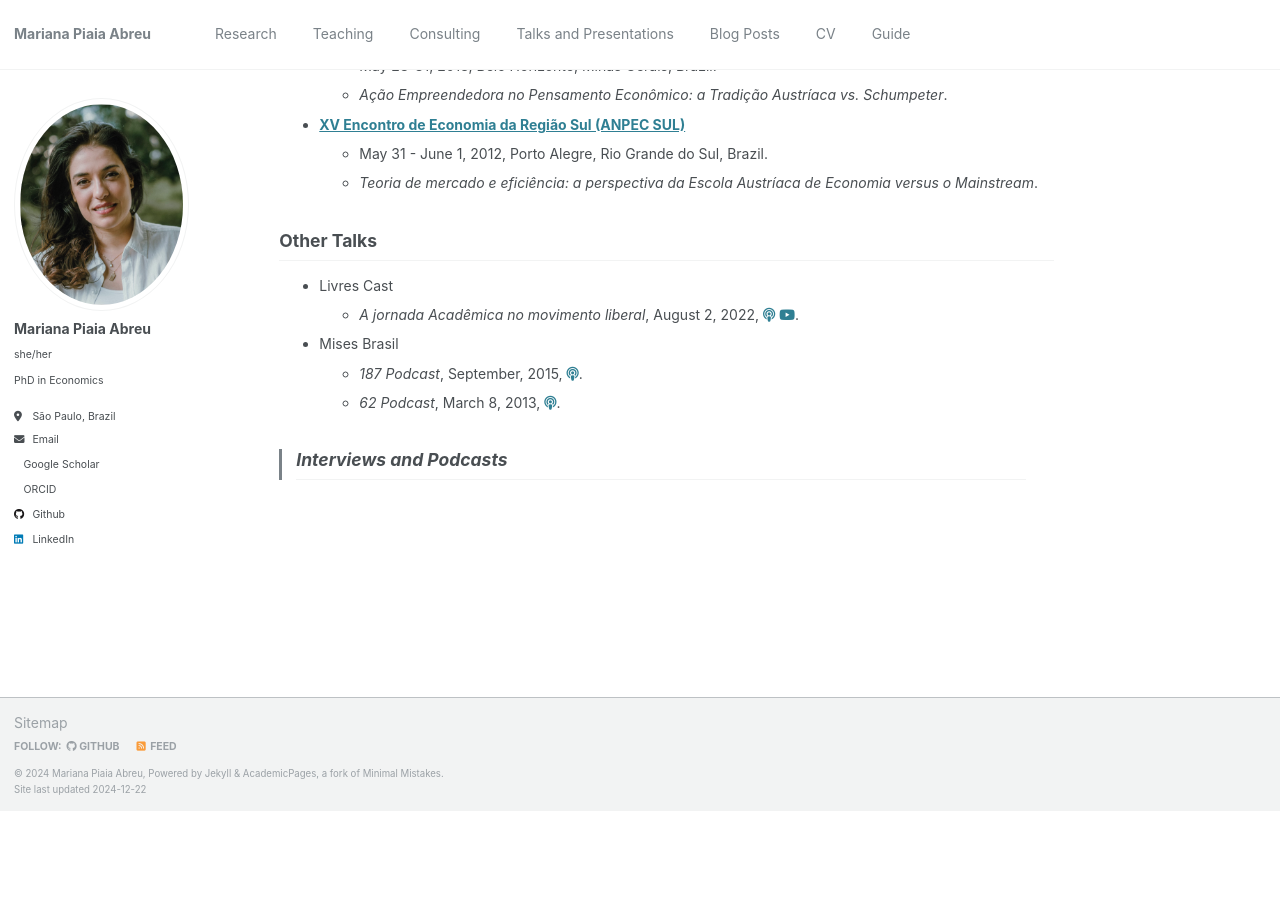
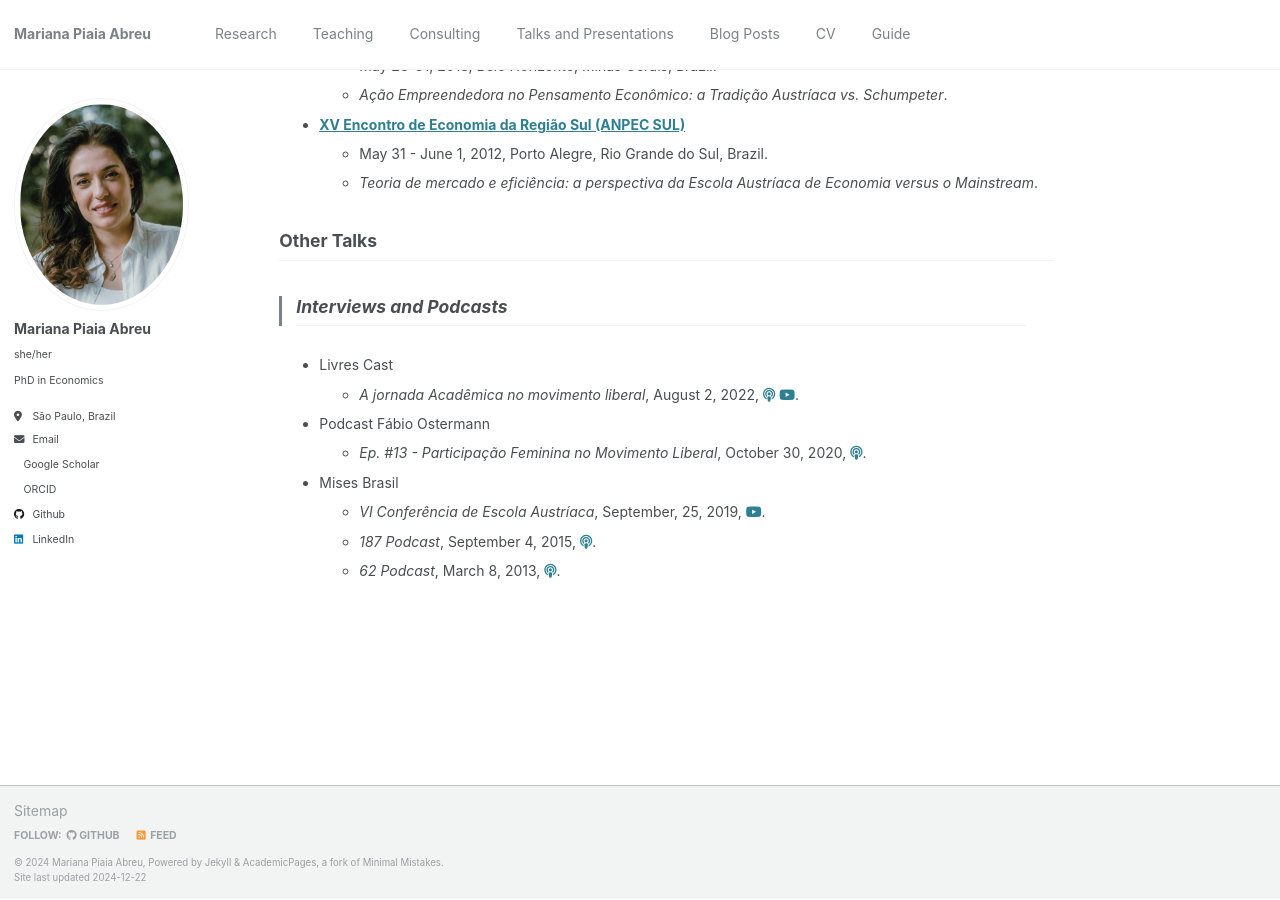
Before and after one commit to piaiaabreu/piaiaabreu.github.io, a Jekyll site: the page built from _pages/talks.md, in a window 1280 px wide and 900 px high, scrolled down 619 px. Built offline with Jekyll 4.4.1, drawn with Linux system fonts in a browser that asks for light colours; a style sheet for code colours, icons or effects is not loaded; before the commit the page ends 1430 px from its top, so only the background shows below that.

Commit message:
Update talks.md

```diff
--- a/_pages/talks.md
+++ b/_pages/talks.md
@@ -36,19 +36,24 @@ redirect_from:
 
 ## Other Talks
 
-* Livres Cast
-  * _A jornada Acadêmica no movimento liberal_, August 2, 2022,
-    <a href="[https://your-podcast-link.com](https://open.spotify.com/episode/119WeJC2IS48uER8wVSbrO?si=iZmCpenrSbeTmC2rflyLEw)" target="_blank" title="Podcast"><i class="fas fa-podcast"></i></a>
-    <a href="](https://www.youtube.com/watch?v=Vi4ZeZ0j5sE&t=37s&pp=ygUNbWFyaWFuYSBwaWFpYQ%3D%3D)https://youtube.com/your-channel-link" target="_blank" title="YouTube"><i class="fab fa-youtube"></i></a>.
-
-* Mises Brasil
-  * _187 Podcast_, September, 2015,
-    <a href="[https://your-podcast-link.com](https://open.spotify.com/episode/30Y4XasSDiXZe7T5vcc76p?si=ZynEbl0RQCq_zDRFJRsJZw)" target="_blank" title="Podcast"><i class="fas fa-podcast"></i></a>.
-  * _62 Podcast_, March 8, 2013,
-    <a href="[https://your-podcast-link.com](https://open.spotify.com/episode/6ThrI3DNnpTf8DkfpUh1t8?si=OfvlQBUxQ5mOxmKWHw-jrg)" target="_blank" title="Podcast"><i class="fas fa-podcast"></i></a>.
-
-
 
 
 
 > ## Interviews and Podcasts
+
+* Livres Cast
+  * _A jornada Acadêmica no movimento liberal_, August 2, 2022,
+    <a href="[https://your-podcast-link.com](https://open.spotify.com/episode/119WeJC2IS48uER8wVSbrO?si=iZmCpenrSbeTmC2rflyLEw)" target="_blank" title="Podcast"><i class="fas fa-podcast"></i></a>
+    <a href="][https://youtube.com/your-channel-link](https://www.youtube.com/watch?v=Vi4ZeZ0j5sE&t=37s&pp=ygUNbWFyaWFuYSBwaWFpYQ%3D%3D)" target="_blank" title="YouTube"><i class="fab fa-youtube"></i></a>.
+
+* Podcast Fábio Ostermann
+  * _Ep. #13 - Participação Feminina no Movimento Liberal_, October 30, 2020,
+    <a href="[https://your-podcast-link.com](https://open.spotify.com/episode/3m2ZLAeeOMuILSWuhszoIb?si=cHxjAqDfSXOOJgbaJ-zpnw)" target="_blank" title="Podcast"><i class="fas fa-podcast"></i></a>.
+
+* Mises Brasil
+  * _VI Conferência de Escola Austríaca_, September, 25, 2019,
+    <a href="][https://youtube.com/your-channel-link](https://youtu.be/OC3sg9GwMeM?si=HOGZ62N0lPS_aZ_2)" target="_blank" title="YouTube"><i class="fab fa-youtube"></i></a>.
+  * _187 Podcast_, September 4, 2015,
+    <a href="[https://your-podcast-link.com](https://open.spotify.com/episode/30Y4XasSDiXZe7T5vcc76p?si=ZynEbl0RQCq_zDRFJRsJZw)" target="_blank" title="Podcast"><i class="fas fa-podcast"></i></a>.
+  * _62 Podcast_, March 8, 2013,
+    <a href="[https://your-podcast-link.com](https://open.spotify.com/episode/6ThrI3DNnpTf8DkfpUh1t8?si=OfvlQBUxQ5mOxmKWHw-jrg)" target="_blank" title="Podcast"><i class="fas fa-podcast"></i></a>.
```
